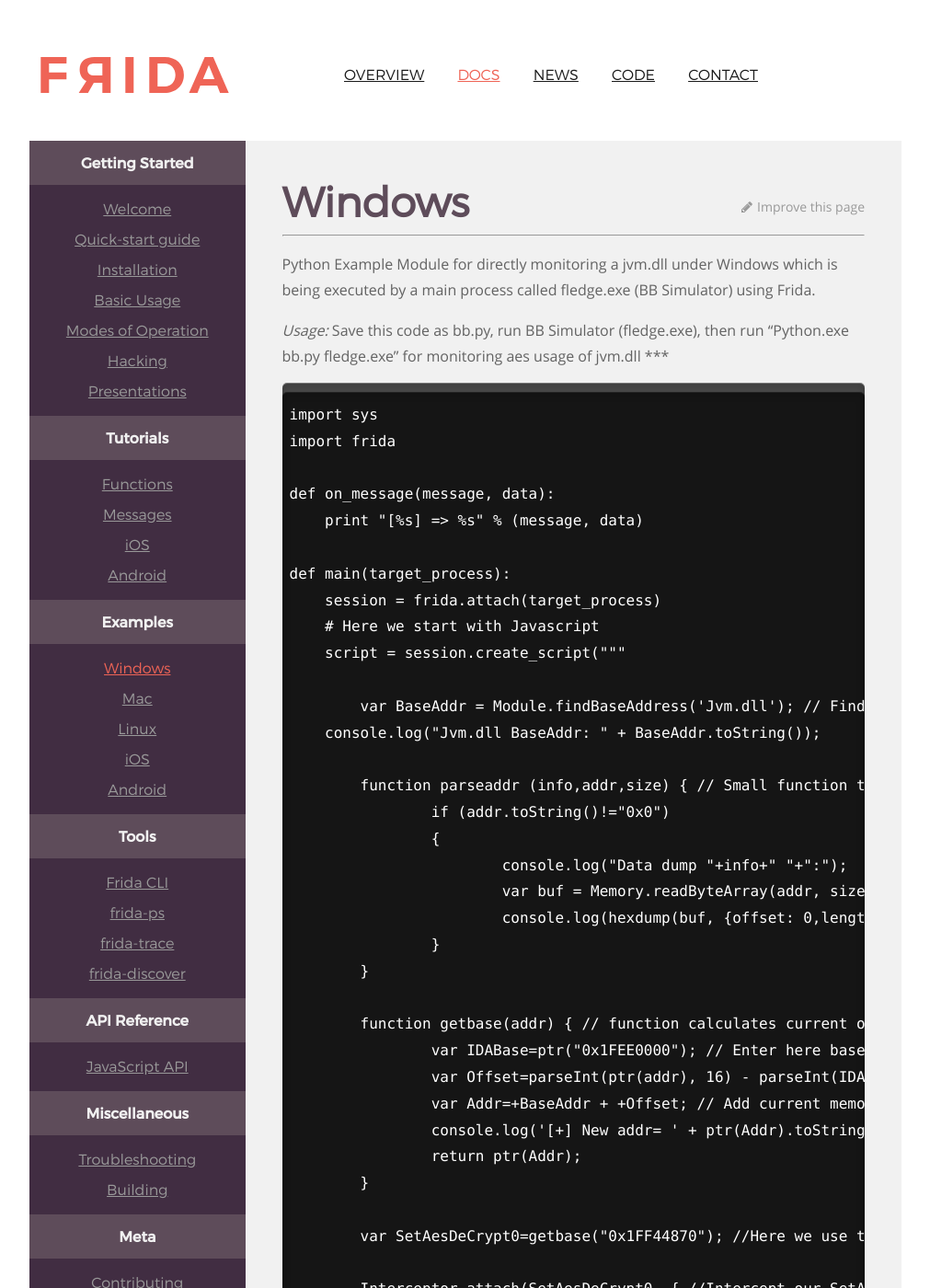
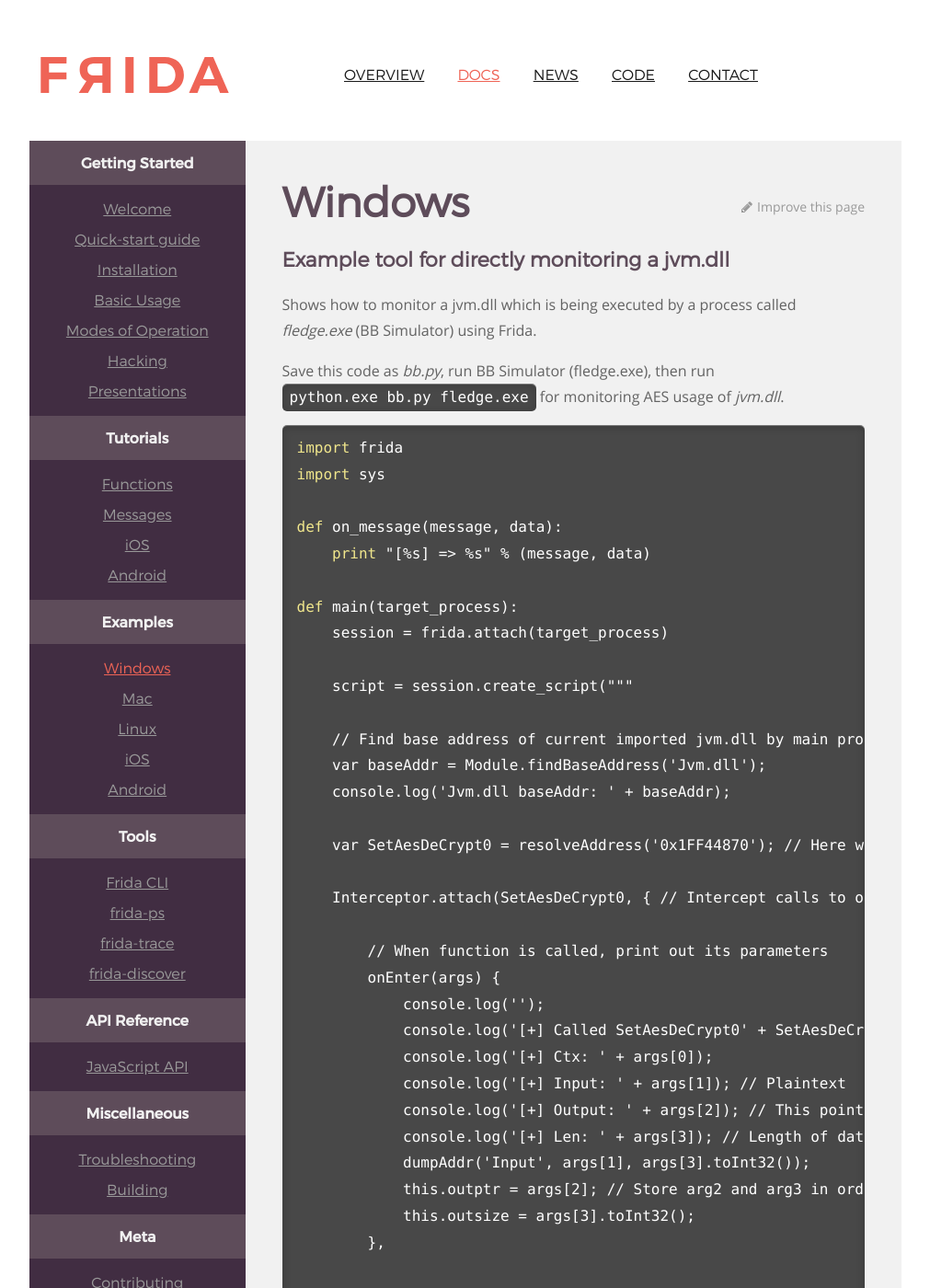
Before and after one commit to frida/frida-website, a Jekyll site: the page built from _docs/examples/windows.md, in a window 1280 px wide and 1400 px high. Shown: the whole window at 92% size, without its empty margins (129-1140 px from the left). Built offline with Jekyll 4.4.1, drawn with Linux system fonts in a browser that asks for light colours; some of the changed text lies outside the part shown.

Commit message:
Improve the Windows example

````diff
--- a/_docs/examples/windows.md
+++ b/_docs/examples/windows.md
@@ -3,81 +3,82 @@ layout: docs
 title: Windows
 permalink: /docs/examples/windows/
 ---
-***
-Python Example Module for directly monitoring a jvm.dll under Windows which is being executed by a main process called fledge.exe (BB Simulator) using Frida.
 
-*Usage:*
-Save this code as bb.py, run BB Simulator (fledge.exe), then run "Python.exe bb.py fledge.exe" for monitoring aes
-usage of jvm.dll
-***
+## Example tool for directly monitoring a jvm.dll
 
-```
+Shows how to monitor a jvm.dll which is being executed by a process called
+*fledge.exe* (BB Simulator) using Frida.
+
+Save this code as *bb.py*, run BB Simulator (fledge.exe), then run
+`python.exe bb.py fledge.exe` for monitoring AES usage of *jvm.dll*.
+
+{% highlight py %}
+import frida
 import sys
-import frida
 
 def on_message(message, data):
     print "[%s] => %s" % (message, data)
 
 def main(target_process):
     session = frida.attach(target_process)
-    # Here we start with Javascript
+
     script = session.create_script("""
 
-	var BaseAddr = Module.findBaseAddress('Jvm.dll'); // Find base address of current imported jvm.dll by main process fledge.exe
-    console.log("Jvm.dll BaseAddr: " + BaseAddr.toString());
+    // Find base address of current imported jvm.dll by main process fledge.exe
+    var baseAddr = Module.findBaseAddress('Jvm.dll');
+    console.log('Jvm.dll baseAddr: ' + baseAddr);
 
-	function parseaddr (info,addr,size) { // Small function to dump data as a beautiful hex
-		if (addr.toString()!="0x0")
-		{
-			console.log("Data dump "+info+" "+":");
-			var buf = Memory.readByteArray(addr, size);
-			console.log(hexdump(buf, {offset: 0,length: size,header: true,ansi: false})); // If you need color magic, set ansi to true
-		}
-	}
+    var SetAesDeCrypt0 = resolveAddress('0x1FF44870'); // Here we use the function address as seen in our disassembler
 
-	function getbase(addr) { // function calculates current offset the function we try to monitor when loaded into memory
-		var IDABase=ptr("0x1FEE0000"); // Enter here base address of jvm.dll as seen in your favorite disassembler (here IDA)
-		var Offset=parseInt(ptr(addr), 16) - parseInt(IDABase, 16); // Calculate current address in memory from base address in IDA database
-		var Addr=+BaseAddr + +Offset; // Add current memory base address with offset of function to monitor
-		console.log('[+] New addr= ' + ptr(Addr).toString()); // Write location of function in memory to console
-		return ptr(Addr);
-	}
+    Interceptor.attach(SetAesDeCrypt0, { // Intercept calls to our SetAesDecrypt function
 
-	var SetAesDeCrypt0=getbase("0x1FF44870"); //Here we use the function address as seen in our disassembler
-
-	Interceptor.attach(SetAesDeCrypt0, { //Intercept our SetAesDecrypt function on call
-    outptr:0, outsize:0,
-
-	onEnter: function (args){ //When function is called, print out its parameters
-		console.log('');
-		console.log('[+] Called SetAesDeCrypt0' + SetAesDeCrypt0.toString());
-		console.log('[+] Ctx: ' + args[0].toString());
-		console.log('[+] Input: ' + args[1].toString()); //Plaintext
-		console.log('[+] Output: ' + args[2].toString()); //This pointer will store the de/encrypted data
-		console.log('[+] Len: ' + args[3].toString()); //Length of data to en/decrypt
-		parseaddr('Input',args[1],args[3].toInt32());
-		this.outptr=args[2]; //Store arg2 and arg3 in order to see when we leave the function
-		this.outsize=args[3].toInt32();
+        // When function is called, print out its parameters
+        onEnter(args) {
+            console.log('');
+            console.log('[+] Called SetAesDeCrypt0' + SetAesDeCrypt0);
+            console.log('[+] Ctx: ' + args[0]);
+            console.log('[+] Input: ' + args[1]); // Plaintext
+            console.log('[+] Output: ' + args[2]); // This pointer will store the de/encrypted data
+            console.log('[+] Len: ' + args[3]); // Length of data to en/decrypt
+            dumpAddr('Input', args[1], args[3].toInt32());
+            this.outptr = args[2]; // Store arg2 and arg3 in order to see when we leave the function
+            this.outsize = args[3].toInt32();
         },
 
-onLeave: function (retval){ //When function is finished
-		parseaddr('Ret_Output',this.outptr,this.outsize); // Print out data array, which will contain de/encrypted data as output
-		console.log('[+] Returned from SetAesDeCrypt0: '+ retval.toString());
+        // When function is finished
+        onLeave(retval) {
+            dumpAddr('Output', this.outptr, this.outsize); // Print out data array, which will contain de/encrypted data as output
+            console.log('[+] Returned from SetAesDeCrypt0: ' + retval);
         }
-
     });
 
+    function dumpAddr(info, addr, size) {
+        if (addr.isNull())
+            return;
+
+        console.log('Data dump ' + info + ' :');
+        var buf = Memory.readByteArray(addr, size);
+
+        // If you want color magic, set ansi to true
+        console.log(hexdump(buf, { offset: 0, length: size, header: true, ansi: false }));
+    }
+
+    function resolveAddress(addr) {
+        var idaBase = ptr('0x1FEE0000'); // Enter the base address of jvm.dll as seen in your favorite disassembler (here IDA)
+        var offset = ptr(addr).sub(idaBase); // Calculate offset in memory from base address in IDA database
+        var result = baseAddr.add(offset); // Add current memory base address to offset of function to monitor
+        console.log('[+] New addr=' + result); // Write location of function in memory to console
+        return result;
+    }
 """)
- # Javascript done
-
     script.on('message', on_message)
     script.load()
     raw_input('[!] Press Enter at any time to detach from instrumented program.\n\n')
     session.detach()
 
 if __name__ == '__main__':
-    if len(sys.argv)!=2:
-        print 'Usage: %s process name or PID' % __file__ # You can use both process id or process name (fledge.exe)
+    if len(sys.argv) != 2:
+        print "Usage: %s <process name or PID>" % __file__
         sys.exit(1)
 
     try:
@@ -85,4 +86,4 @@ if __name__ == '__main__':
     except ValueError:
         target_process = sys.argv[1]
     main(target_process)
-```
+{% endhighlight %}
````
